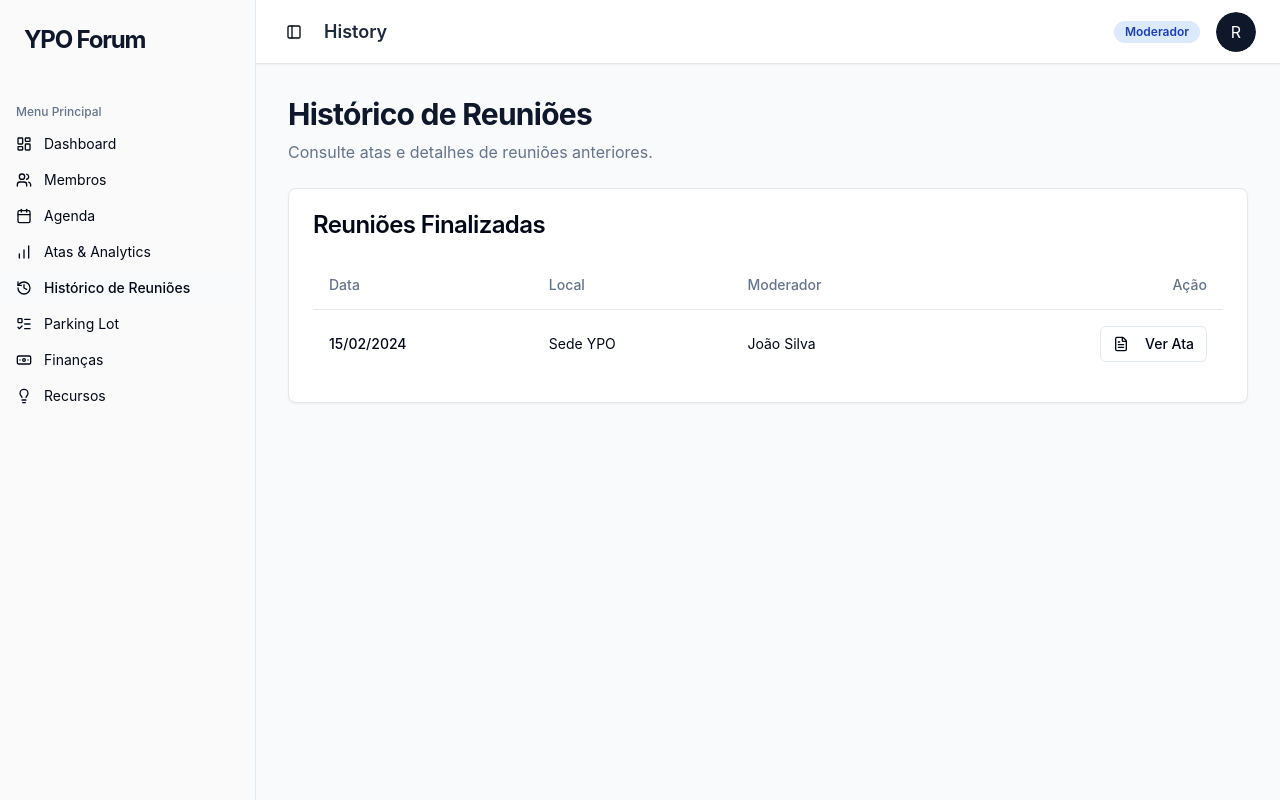
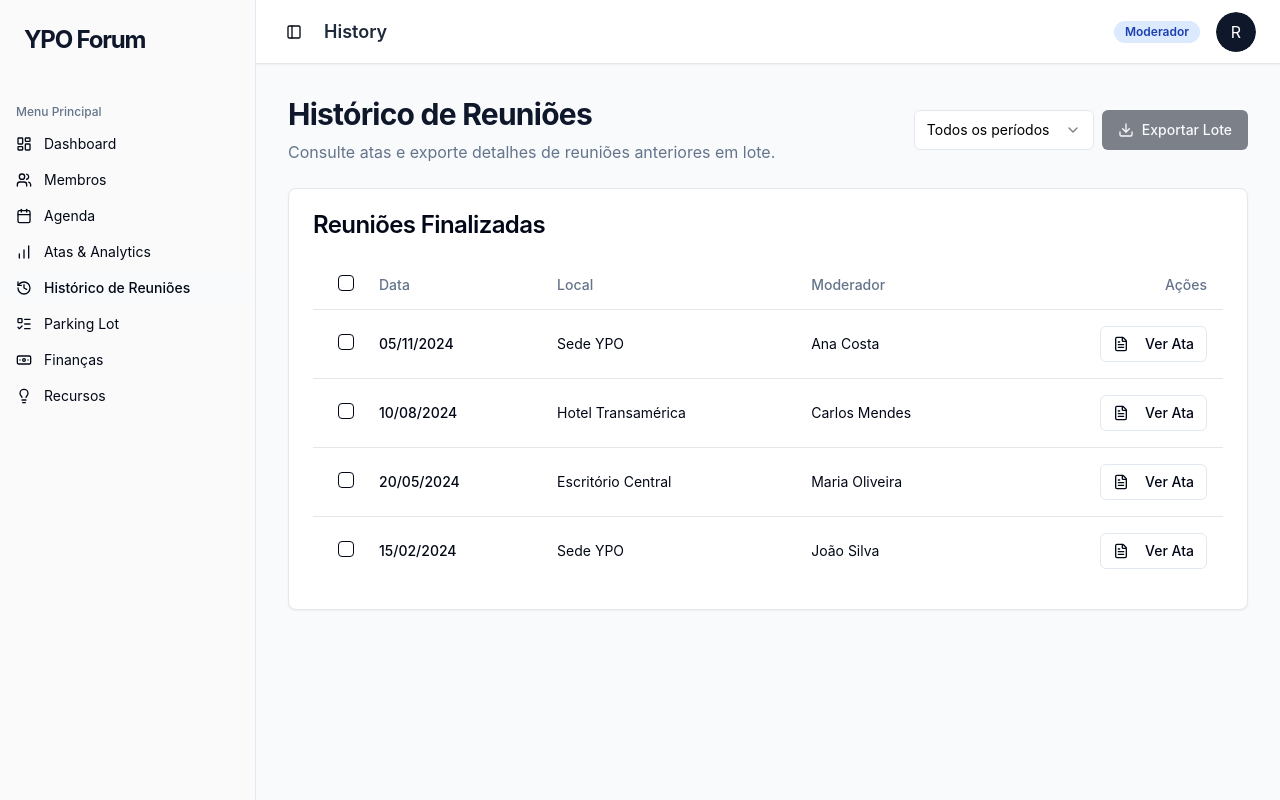
Before and after one commit to rblanco-bot/sistema-gestao-forum-ypo-u5c3xru6d, a React (Vite) app: page /history in a window 1280 px wide. Built offline with nearby package versions, Linux system fonts and the light colour scheme.

Commit message:
Feat: Implement batch export for meeting minutes

```diff
--- a/src/pages/History.tsx
+++ b/src/pages/History.tsx
@@ -1,4 +1,4 @@
-import { useState } from 'react'
+import { useState, useMemo, useEffect } from 'react'
 import { Card, CardContent, CardHeader, CardTitle } from '@/components/ui/card'
 import {
   Table,
@@ -11,21 +11,176 @@ import {
 import { Button } from '@/components/ui/button'
 import { Dialog, DialogContent, DialogHeader, DialogTitle } from '@/components/ui/dialog'
 import { ScrollArea } from '@/components/ui/scroll-area'
+import { Checkbox } from '@/components/ui/checkbox'
+import {
+  Select,
+  SelectContent,
+  SelectItem,
+  SelectTrigger,
+  SelectValue,
+} from '@/components/ui/select'
 import useHistoryStore, { MeetingSnapshot } from '@/stores/useHistoryStore'
-import { FileText, MapPin, Clock, Users } from 'lucide-react'
+import { FileText, MapPin, Clock, Users, Download } from 'lucide-react'
 import { MEMBERS } from '@/lib/mock'
+import { useToast } from '@/hooks/use-toast'
 
 export default function History() {
   const { history } = useHistoryStore()
+  const { toast } = useToast()
+
   const [selectedMeeting, setSelectedMeeting] = useState<MeetingSnapshot | null>(null)
+  const [selectedMeetingIds, setSelectedMeetingIds] = useState<string[]>([])
+  const [filterPeriod, setFilterPeriod] = useState<string>('all')
 
   const getMemberName = (id: string) => MEMBERS.find((m) => m.id === id)?.name || id
 
+  const filteredHistory = useMemo(() => {
+    return history
+      .filter((meeting) => {
+        if (filterPeriod === 'all') return true
+        const date = new Date(meeting.date + 'T12:00:00')
+        const month = date.getMonth()
+
+        switch (filterPeriod) {
+          case 'h1':
+            return month >= 0 && month <= 5
+          case 'h2':
+            return month >= 6 && month <= 11
+          case 'q1':
+            return month >= 0 && month <= 2
+          case 'q2':
+            return month >= 3 && month <= 5
+          case 'q3':
+            return month >= 6 && month <= 8
+          case 'q4':
+            return month >= 9 && month <= 11
+          default:
+            return true
+        }
+      })
+      .sort((a, b) => new Date(b.date).getTime() - new Date(a.date).getTime())
+  }, [history, filterPeriod])
+
+  useEffect(() => {
+    setSelectedMeetingIds([])
+  }, [filterPeriod])
+
+  const handleSelectAll = (checked: boolean) => {
+    if (checked) {
+      setSelectedMeetingIds(filteredHistory.map((m) => m.id))
+    } else {
+      setSelectedMeetingIds([])
+    }
+  }
+
+  const handleSelectMeeting = (id: string, checked: boolean) => {
+    if (checked) {
+      setSelectedMeetingIds((prev) => [...prev, id])
+    } else {
+      setSelectedMeetingIds((prev) => prev.filter((mId) => mId !== id))
+    }
+  }
+
+  const handleExportBatch = () => {
+    const selectedMeetingsToExport = filteredHistory.filter((m) =>
+      selectedMeetingIds.includes(m.id),
+    )
+
+    if (selectedMeetingsToExport.length === 0) return
+
+    let exportContent = `HISTÓRICO DE REUNIÕES YPO FORUM\n`
+    exportContent += `Exportado em: ${new Date().toLocaleDateString('pt-BR')}\n\n`
+    exportContent += `=================================================\n\n`
+
+    selectedMeetingsToExport.forEach((meeting) => {
+      exportContent += `Data: ${new Date(meeting.date + 'T12:00:00').toLocaleDateString('pt-BR')}\n`
+      exportContent += `Local: ${meeting.location || 'Não informado'}\n`
+      exportContent += `Horário: ${meeting.startTime} - ${meeting.endTime}\n`
+      exportContent += `Moderador: ${meeting.moderator}\n\n`
+
+      exportContent += `PRESENÇA:\n`
+      Object.entries(meeting.attendance).forEach(([memberId, status]) => {
+        exportContent += `- ${getMemberName(memberId)}: ${status.toUpperCase()}\n`
+      })
+      exportContent += `\n`
+
+      exportContent += `PAPÉIS:\n`
+      Object.entries(meeting.roles).forEach(([memberId, role]) => {
+        exportContent += `- ${getMemberName(memberId)}: ${role}\n`
+      })
+      exportContent += `\n`
+
+      exportContent += `DEEP DIVES & APRESENTAÇÕES:\n`
+      if (meeting.presentations.length > 0) {
+        meeting.presentations.forEach((p) => {
+          exportContent += `- ${getMemberName(p.memberId)}: ${p.modality}\n`
+        })
+      } else {
+        exportContent += `- Nenhuma apresentação registrada.\n`
+      }
+      exportContent += `\n`
+
+      exportContent += `FEEDBACK DO PROCESSADOR:\n`
+      exportContent += `${meeting.processorFeedback || 'Nenhum feedback registrado.'}\n`
+
+      exportContent += `\n=================================================\n\n`
+    })
+
+    const blob = new Blob([exportContent], { type: 'text/plain;charset=utf-8' })
+    const url = URL.createObjectURL(blob)
+    const link = document.createElement('a')
+    link.href = url
+    link.download = `ypo_atas_lote_${new Date().getTime()}.txt`
+    document.body.appendChild(link)
+    link.click()
+    document.body.removeChild(link)
+    URL.revokeObjectURL(url)
+
+    toast({
+      title: 'Exportação Concluída',
+      description: `${selectedMeetingsToExport.length} ata(s) exportada(s) com sucesso.`,
+    })
+
+    setSelectedMeetingIds([])
+  }
+
   return (
     <div className="space-y-6 animate-fade-in-up">
-      <div className="flex flex-col space-y-2">
-        <h1 className="text-3xl font-bold tracking-tight text-slate-900">Histórico de Reuniões</h1>
-        <p className="text-slate-500">Consulte atas e detalhes de reuniões anteriores.</p>
+      <div className="flex flex-col sm:flex-row justify-between items-start sm:items-center space-y-4 sm:space-y-0 gap-4">
+        <div className="flex flex-col space-y-2">
+          <h1 className="text-3xl font-bold tracking-tight text-slate-900">
+            Histórico de Reuniões
+          </h1>
+          <p className="text-slate-500">
+            Consulte atas e exporte detalhes de reuniões anteriores em lote.
+          </p>
+        </div>
+
+        <div className="flex flex-col sm:flex-row items-stretch sm:items-center gap-2 w-full sm:w-auto">
+          <Select value={filterPeriod} onValueChange={setFilterPeriod}>
+            <SelectTrigger className="w-full sm:w-[180px]">
+              <SelectValue placeholder="Filtrar por período" />
+            </SelectTrigger>
+            <SelectContent>
+              <SelectItem value="all">Todos os períodos</SelectItem>
+              <SelectItem value="h1">1º Semestre</SelectItem>
+              <SelectItem value="h2">2º Semestre</SelectItem>
+              <SelectItem value="q1">1º Trimestre</SelectItem>
+              <SelectItem value="q2">2º Trimestre</SelectItem>
+              <SelectItem value="q3">3º Trimestre</SelectItem>
+              <SelectItem value="q4">4º Trimestre</SelectItem>
+            </SelectContent>
+          </Select>
+
+          <Button
+            onClick={handleExportBatch}
+            disabled={selectedMeetingIds.length === 0}
+            className="gap-2"
+          >
+            <Download className="w-4 h-4" />
+            Exportar Lote {selectedMeetingIds.length > 0 && `(${selectedMeetingIds.length})`}
+          </Button>
+        </div>
       </div>
 
       <Card>
@@ -36,24 +191,41 @@ export default function History() {
           <Table>
             <TableHeader>
               <TableRow>
+                <TableHead className="w-[50px] text-center">
+                  <Checkbox
+                    checked={
+                      filteredHistory.length > 0 &&
+                      selectedMeetingIds.length === filteredHistory.length
+                    }
+                    onCheckedChange={(checked) => handleSelectAll(!!checked)}
+                    aria-label="Selecionar todas as reuniões"
+                  />
+                </TableHead>
                 <TableHead>Data</TableHead>
                 <TableHead>Local</TableHead>
                 <TableHead>Moderador</TableHead>
-                <TableHead className="text-right">Ação</TableHead>
+                <TableHead className="text-right">Ações</TableHead>
               </TableRow>
             </TableHeader>
             <TableBody>
-              {history.length === 0 ? (
+              {filteredHistory.length === 0 ? (
                 <TableRow>
-                  <TableCell colSpan={4} className="text-center text-slate-500 py-6">
-                    Nenhuma reunião no histórico.
+                  <TableCell colSpan={5} className="text-center text-slate-500 py-6">
+                    Nenhuma reunião no histórico para o período selecionado.
                   </TableCell>
                 </TableRow>
               ) : (
-                history.map((meeting) => (
+                filteredHistory.map((meeting) => (
                   <TableRow key={meeting.id}>
+                    <TableCell className="text-center">
+                      <Checkbox
+                        checked={selectedMeetingIds.includes(meeting.id)}
+                        onCheckedChange={(checked) => handleSelectMeeting(meeting.id, !!checked)}
+                        aria-label={`Selecionar reunião de ${meeting.date}`}
+                      />
+                    </TableCell>
                     <TableCell className="font-medium">
-                      {new Date(meeting.date).toLocaleDateString('pt-BR')}
+                      {new Date(meeting.date + 'T12:00:00').toLocaleDateString('pt-BR')}
                     </TableCell>
                     <TableCell>{meeting.location || 'Não informado'}</TableCell>
                     <TableCell>{meeting.moderator}</TableCell>
@@ -80,7 +252,8 @@ export default function History() {
           <DialogHeader>
             <DialogTitle className="text-2xl">
               Ata da Reunião -{' '}
-              {selectedMeeting && new Date(selectedMeeting.date).toLocaleDateString('pt-BR')}
+              {selectedMeeting &&
+                new Date(selectedMeeting.date + 'T12:00:00').toLocaleDateString('pt-BR')}
             </DialogTitle>
           </DialogHeader>
           <ScrollArea className="flex-1 pr-4 mt-4">
--- a/src/stores/useHistoryStore.ts
+++ b/src/stores/useHistoryStore.ts
@@ -38,7 +38,61 @@ const MOCK_HISTORY: MeetingSnapshot[] = [
       [MEMBERS[1]?.id || '2']: 'Apresentador',
     },
     presentations: [{ memberId: MEMBERS[1]?.id || '2', modality: 'Deep Dive' }],
-    processorFeedback: 'Reunião muito produtiva.',
+    processorFeedback: 'Reunião muito produtiva no primeiro trimestre.',
+  },
+  {
+    id: 'mock-past-2',
+    date: '2024-05-20',
+    location: 'Escritório Central',
+    moderator: 'Maria Oliveira',
+    startTime: '14:00',
+    endTime: '18:00',
+    attendance: {
+      [MEMBERS[0]?.id || '1']: 'presente',
+      [MEMBERS[1]?.id || '2']: 'presente',
+    },
+    roles: {
+      [MEMBERS[0]?.id || '1']: 'Apresentador',
+      [MEMBERS[1]?.id || '2']: 'Moderador',
+    },
+    presentations: [{ memberId: MEMBERS[0]?.id || '1', modality: 'Atualização Pessoal' }],
+    processorFeedback: 'Excelentes discussões e engajamento.',
+  },
+  {
+    id: 'mock-past-3',
+    date: '2024-08-10',
+    location: 'Hotel Transamérica',
+    moderator: 'Carlos Mendes',
+    startTime: '09:00',
+    endTime: '13:00',
+    attendance: {
+      [MEMBERS[0]?.id || '1']: 'ausente',
+      [MEMBERS[1]?.id || '2']: 'presente',
+    },
+    roles: {
+      [MEMBERS[0]?.id || '1']: 'Observador',
+      [MEMBERS[1]?.id || '2']: 'Apresentador',
+    },
+    presentations: [],
+    processorFeedback: 'A pauta foi um pouco longa, mas conseguimos cobrir o principal.',
+  },
+  {
+    id: 'mock-past-4',
+    date: '2024-11-05',
+    location: 'Sede YPO',
+    moderator: 'Ana Costa',
+    startTime: '10:00',
+    endTime: '14:00',
+    attendance: {
+      [MEMBERS[0]?.id || '1']: 'presente',
+      [MEMBERS[1]?.id || '2']: 'presente',
+    },
+    roles: {
+      [MEMBERS[0]?.id || '1']: 'Moderador',
+      [MEMBERS[1]?.id || '2']: 'Apresentador',
+    },
+    presentations: [{ memberId: MEMBERS[1]?.id || '2', modality: 'Deep Dive' }],
+    processorFeedback: 'Fechamento de ano com ótimos resultados.',
   },
 ]
 
```
Also changed, not shown: .skip.config.json.
